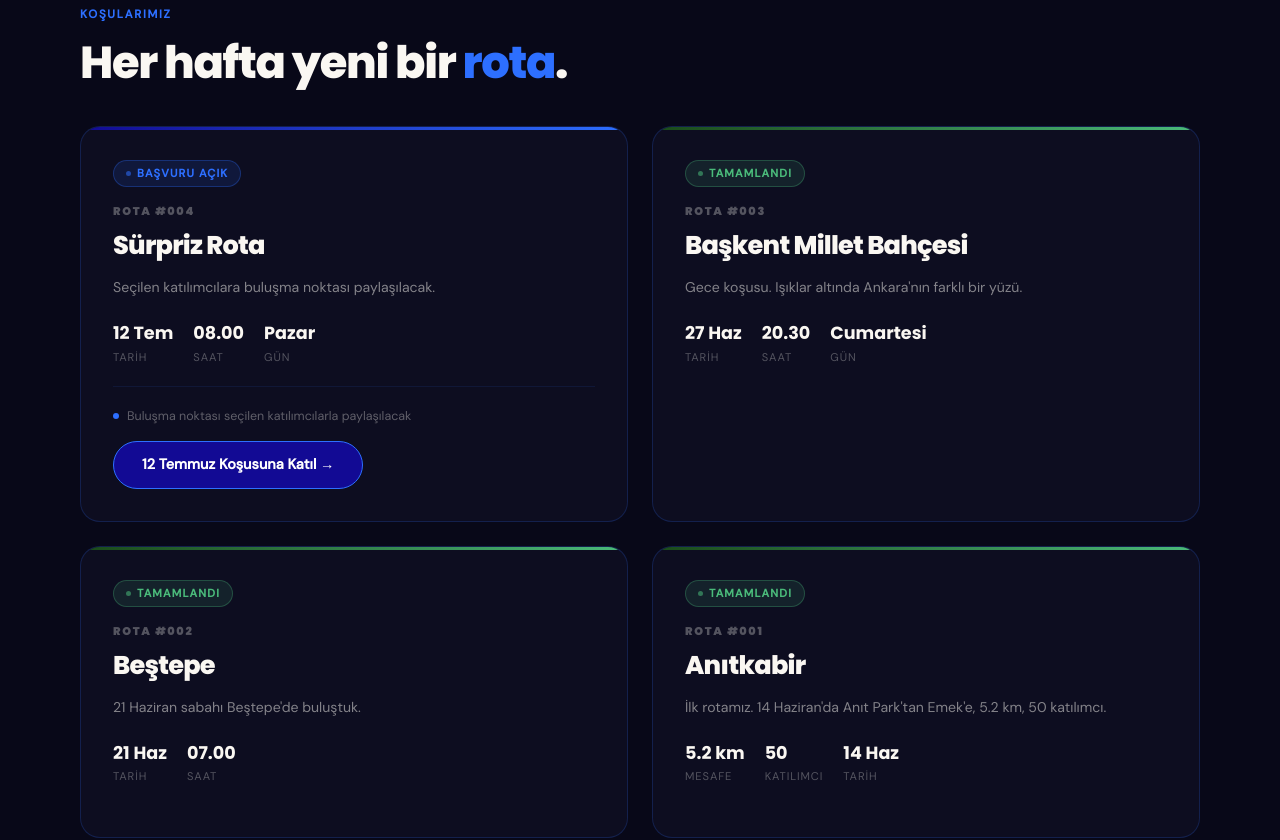
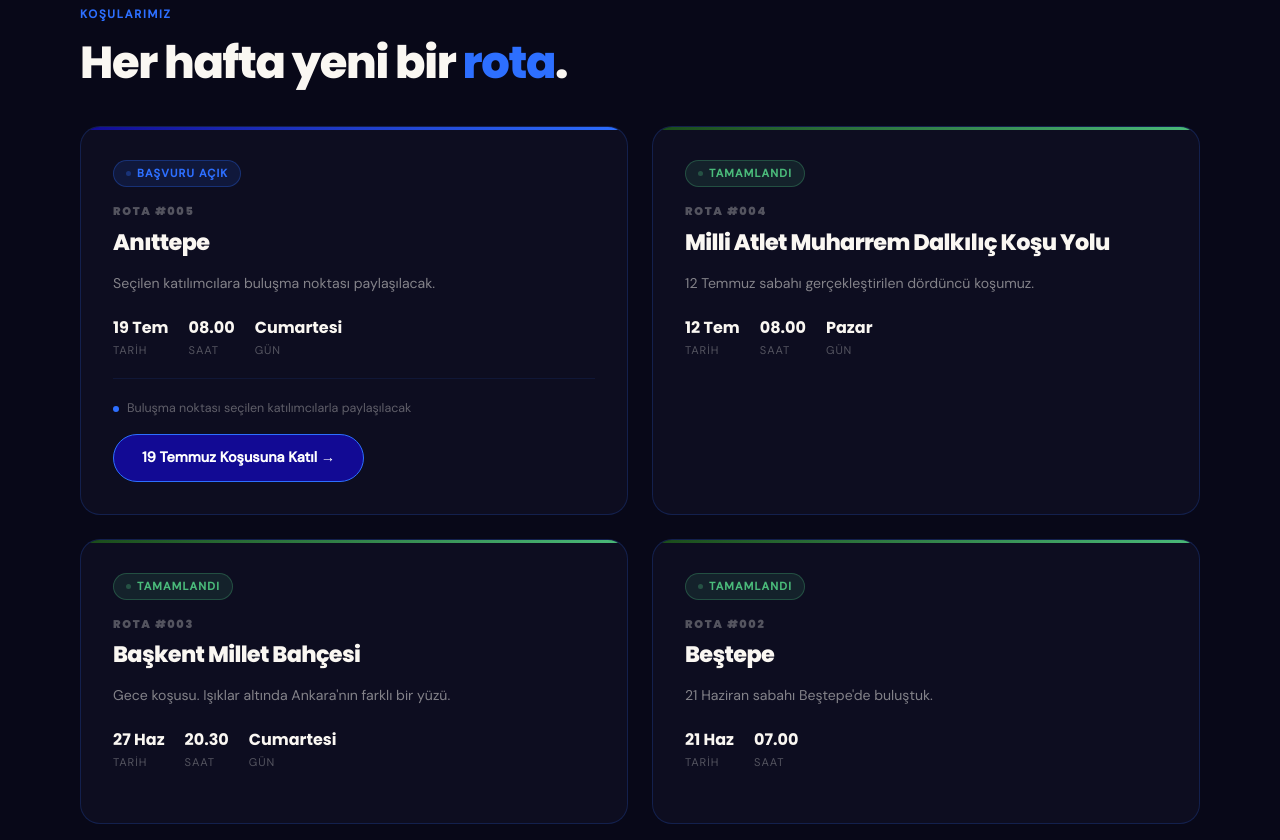
Before and after one commit to tunahanyilmazty/bizzatankara, a Next.js app: page /runners in a window 1280 px wide. Shown: the part 1520-2360 px from the top of the page. Built offline with nearby package versions, Linux system fonts and the light colour scheme.

Commit message:
rota 005 anıttepe eklendi rota 004 tamamlandi

```diff
--- a/app/runners/basvuru/page.js
+++ b/app/runners/basvuru/page.js
@@ -68,9 +68,10 @@ function BasvuruForm() {
 
   const is12 = kosuRef === '12temmuz'
   const is21 = kosuRef === '21haziran'
-  const isKosu = is12 || is21
+  const is19 = kosuRef === '19temmuz'
+  const isKosu = is12 || is21 || is19
 
-  const kosuLabel = is12 ? '12 Temmuz' : is21 ? '21 Haziran' : null
+  const kosuLabel = is19 ? '19 Temmuz' : is12 ? '12 Temmuz' : is21 ? '21 Haziran' : null
 
   return (
     <>
@@ -123,7 +124,7 @@ function BasvuruForm() {
         </h1>
         <p className="hero-sub">
           {isKosu
-            ? 'Pazar sabahı 08.00. Buluşma noktası seçilen katılımcılarla paylaşılacak.'
+            ? 'Pazar sabahı 07.30. Buluşma noktası seçilen katılımcılarla paylaşılacak.'
             : 'Ankara\'dan doğan komünitenin bir parçası ol. Formu doldur, seni bekleyelim.'}
         </p>
         {isKosu && (
--- a/app/runners/page.js
+++ b/app/runners/page.js
@@ -100,11 +100,11 @@ export default function RunnersPage() {
         .badge-yaklasan{background:rgba(45,111,255,0.12);color:#2D6FFF;border:1px solid rgba(45,111,255,0.3)}
         .badge-dot{width:5px;height:5px;border-radius:50%;background:currentColor;animation:dotBlink 1.2s ease-in-out infinite}
         .kosu-rota{font-family:'Poppins',sans-serif;font-weight:900;font-size:0.7rem;letter-spacing:0.15em;text-transform:uppercase;color:rgba(250,247,242,0.3);margin-bottom:6px}
-        .kosu-title{font-family:'Poppins',sans-serif;font-weight:800;font-size:1.6rem;color:#FAF7F2;letter-spacing:-0.03em;margin-bottom:12px}
+        .kosu-title{font-family:'Poppins',sans-serif;font-weight:800;font-size:1.4rem;color:#FAF7F2;letter-spacing:-0.03em;margin-bottom:12px}
         .kosu-desc{font-size:0.88rem;color:rgba(250,247,242,0.5);line-height:1.7;margin-bottom:20px}
         .kosu-stats{display:flex;gap:20px;margin-bottom:20px;flex-wrap:wrap}
         .kosu-stat{display:flex;flex-direction:column;gap:2px}
-        .kosu-stat-val{font-family:'Poppins',sans-serif;font-weight:700;font-size:1.1rem;color:#FAF7F2}
+        .kosu-stat-val{font-family:'Poppins',sans-serif;font-weight:700;font-size:1rem;color:#FAF7F2}
         .kosu-stat-label{font-size:0.7rem;letter-spacing:0.08em;text-transform:uppercase;color:rgba(250,247,242,0.3)}
         .kosu-divider{height:1px;background:rgba(45,111,255,0.1);margin:20px 0}
         .gizli-note{display:flex;align-items:center;gap:8px;font-size:0.78rem;color:rgba(250,247,242,0.35);margin-bottom:16px}
@@ -260,19 +260,50 @@ export default function RunnersPage() {
           <h2 className="section-title">
             Her hafta yeni bir <span className="accent">rota</span>.
           </h2>
-<div className="kosular-grid">
+          <div className="kosular-grid">
 
-            {/* ROTA 004 — Yaklaşan */}
+            {/* ROTA 005 */}
             <div className="kosu-card yaklasan">
               <div className="kosu-badge badge-yaklasan">
                 <span className="badge-dot"></span>
                 Başvuru Açık
               </div>
+              <div className="kosu-rota">Rota #005</div>
+              <h3 className="kosu-title">Anıttepe</h3>
+              <p className="kosu-desc">Seçilen katılımcılara buluşma noktası paylaşılacak.</p>
+              <div className="kosu-stats">
+                <div className="kosu-stat">
+                  <span className="kosu-stat-val">19 Tem</span>
+                  <span className="kosu-stat-label">Tarih</span>
+                </div>
+                <div className="kosu-stat">
+                  <span className="kosu-stat-val">08.00</span>
+                  <span className="kosu-stat-label">Saat</span>
+                </div>
+                <div className="kosu-stat">
+                  <span className="kosu-stat-val">Cumartesi</span>
+                  <span className="kosu-stat-label">Gün</span>
+                </div>
+              </div>
+              <div className="kosu-divider"></div>
+              <div className="gizli-note">
+                <div className="gizli-note-dot"></div>
+                Buluşma noktası seçilen katılımcılarla paylaşılacak
+              </div>
+              <a href="/runners/basvuru?kosu=19temmuz" className="kosu-btn">
+                19 Temmuz Koşusuna Katıl →
+              </a>
+            </div>
+
+            {/* ROTA 004 */}
+            <div className="kosu-card tamamlandi">
+              <div className="kosu-badge badge-tamamlandi">
+                <span className="badge-dot"></span>
+                Tamamlandı
+              </div>
               <div className="kosu-rota">Rota #004</div>
-              <h3 className="kosu-title">Sürpriz Rota</h3>
-              <p className="kosu-desc">
-                Seçilen katılımcılara buluşma noktası paylaşılacak.
-              </p>
+              <h3 className="kosu-title">Milli Atlet Muharrem Dalkılıç Koşu Yolu</h3>
+              <p className="kosu-desc">12 Temmuz sabahı gerçekleştirilen dördüncü koşumuz.</p>
               <div className="kosu-stats">
                 <div className="kosu-stat">
                   <span className="kosu-stat-val">12 Tem</span>
@@ -287,14 +318,6 @@ export default function RunnersPage() {
                   <span className="kosu-stat-label">Gün</span>
                 </div>
               </div>
-              <div className="kosu-divider"></div>
-              <div className="gizli-note">
-                <div className="gizli-note-dot"></div>
-                Buluşma noktası seçilen katılımcılarla paylaşılacak
-              </div>
-              <a href="/runners/basvuru?kosu=12temmuz" className="kosu-btn">
-                12 Temmuz Koşusuna Katıl →
-              </a>
             </div>
 
             {/* ROTA 003 */}
```
